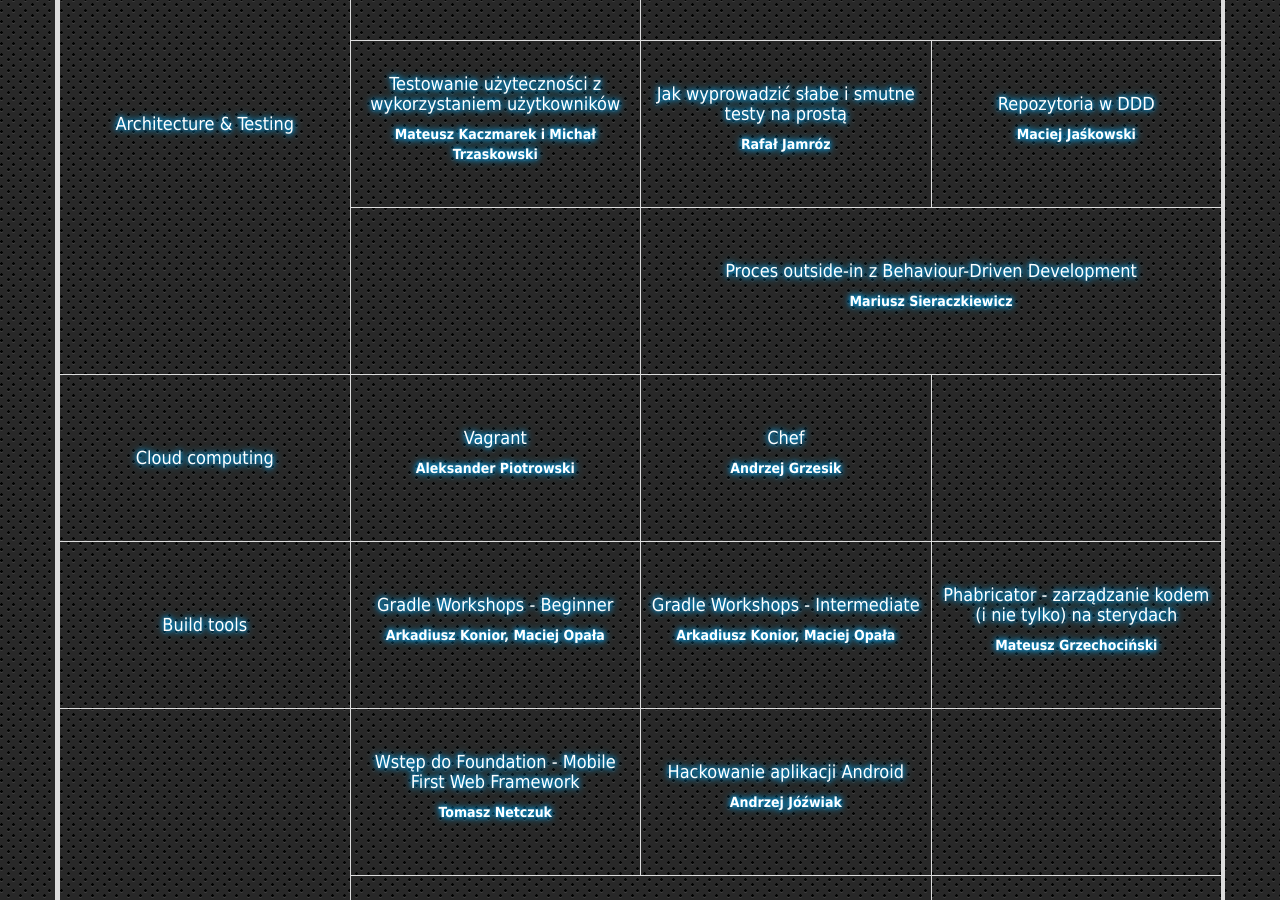
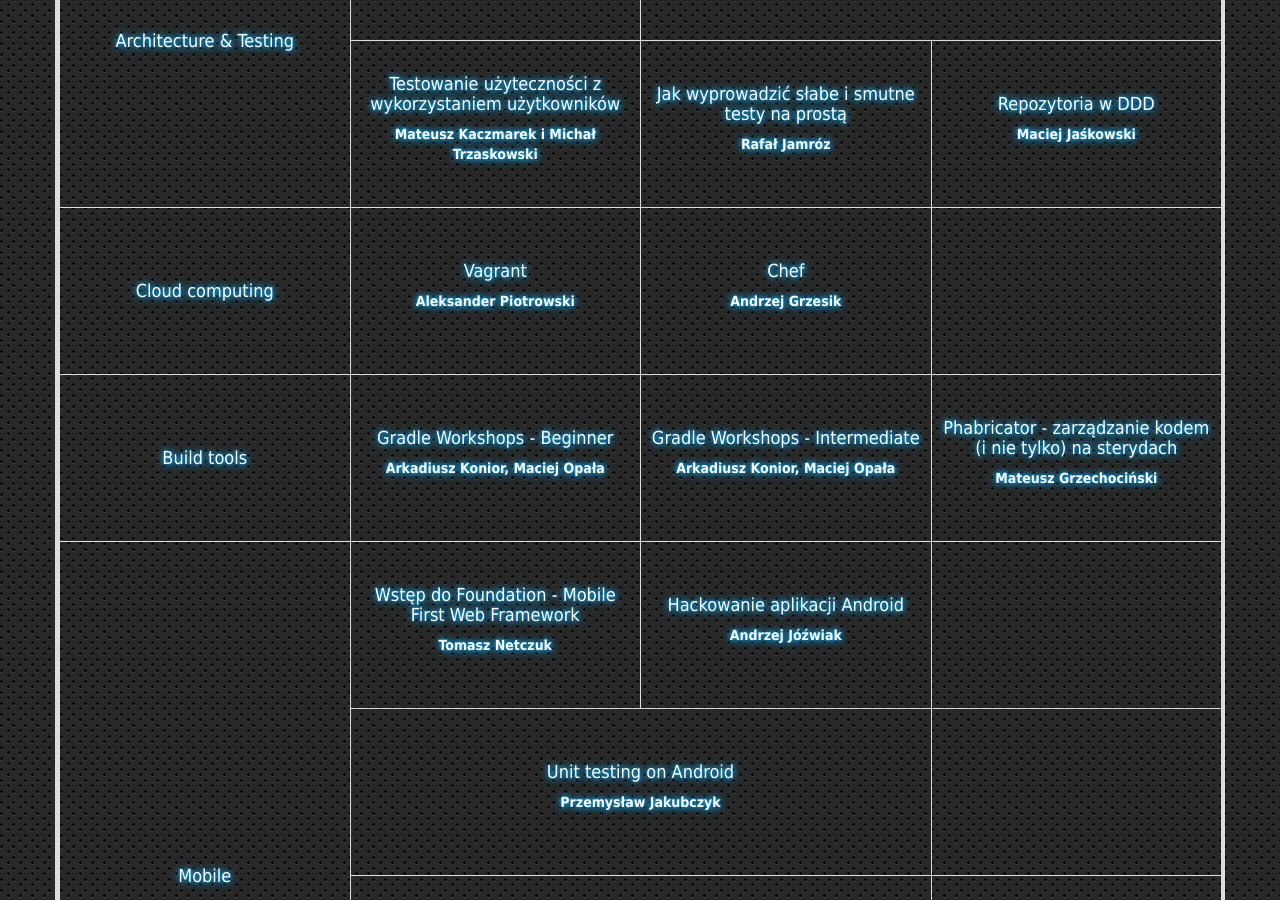
Before and after one commit to wojtekerbetowski/warsjawa2013, a Jekyll site: the page built from index.html, in a window 1280 px wide and 900 px high, scrolled down 2147 px. Built offline with Jekyll 4.4.1, drawn with Linux system fonts in a browser that asks for light colours; some of the changed lines change nothing that is shown.

Commit message:
cancel BDD workshop

```diff
--- a/index.html
+++ b/index.html
@@ -261,32 +261,6 @@
         spots: 30
         description: "Prelegent potwierdzony. Wkrótce pojawi się więcej informacji."
         requirements: "TBD"
-
-    - talks:
-      - id: empty
-
-      - id: outsideinBDD
-        title: "Proces outside-in z Behaviour-Driven Development"
-        speaker:
-          name: Mariusz Sieraczkiewicz
-          photo: /img/speakers/mariusz_sieraczkiewicz.png
-          bio: "Od ponad dziesięciu lat profesjonalnie zajmuje się tworzeniem oprogramowania. Zdobyte
-w tym czasie doświadczenie przenosi na pole zawodowe w BNS IT, gdzie jako trener i
-konsultant, współpracuje z jednymi z najlepszych polskich zespołów programistycznych.
-Jego obszary specjalizacji to: zwinne procesy, czysty kod, architektura, efektywne praktyki
-inżynierii oprogramowania. Prowadzenie szkoleń, liczne publikacje w obszarze IT, badania
-czynników sukcesów projektów programistycznych, są pasją, w której, podobnie jak w
-życiu, kieruje się zasadą, że człowiek jest najważniejszy.<br /><br />
-Blog: <a href=\"http://msieraczkiewicz.blogspot.com\" target=\"_new\">http://msieraczkiewicz.blogspot.com</a><br />
-Twitter: @ms_bnsit_pl"
-        slots: 2
-        spots: 20
-        description: "To temat dla zaawansowych. Nawet bardzo zaawansowanych. Wymaga dużej dojrzałości,
-która każe powstrzymać się do rzucania się w kod, a skupieniu się na dobrym
-zrozumieniu, czego użytkownicy naprawdę potrzebują. Od tego zaczynamy w BDD – od
-dobrego zrozumienia wymagań, a wtedy dopiero zaczynamy przekładać do na kod. Wtedy
-już idziemy po nitce do kłębka. Będziemy mówić o tym jak w praktyce połączyć BDD, TDD,
-programowanie fraktalne, obiektowość, zasady testowania i zdrowy rozsądek."
 
 - name: Cloud computing
   paths:
```
Also changed, not shown: img/speakers/mariusz_sieraczkiewicz.png (deleted).
